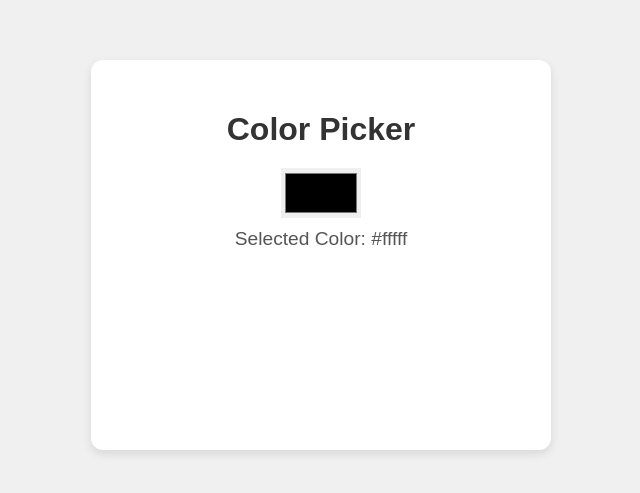
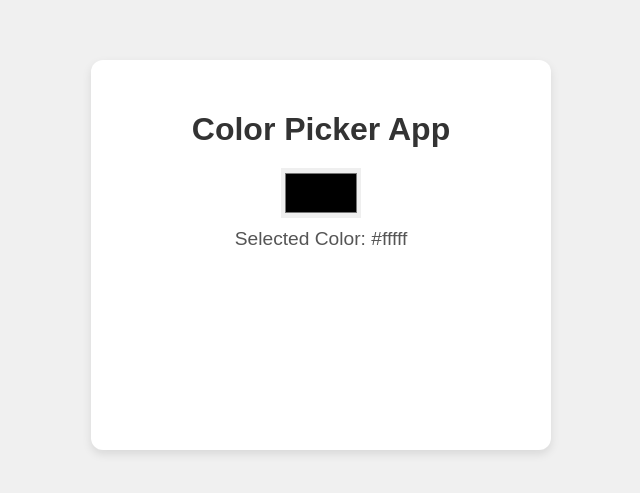
Before and after one commit to takimmulyana/color-picker-javascript, a plain HTML site: page index.html in a window 1280 px wide. Shown: the part 145-638 px from the top of the page, without its empty margins (319-959 px from the left). Drawn offline with Linux system fonts and the light colour scheme.

Commit message:
mengganti judul

```diff
--- a/index.html
+++ b/index.html
@@ -8,7 +8,7 @@
   </head>
   <body>
     <div class="container">
-      <h1>Color Picker</h1>
+      <h1>Color Picker App</h1>
       <div class="color-picker">
         <input type="color" name="" id="colorInput" />
         <p>Selected Color: <span id="colorCode">#fffff</span></p>
```
